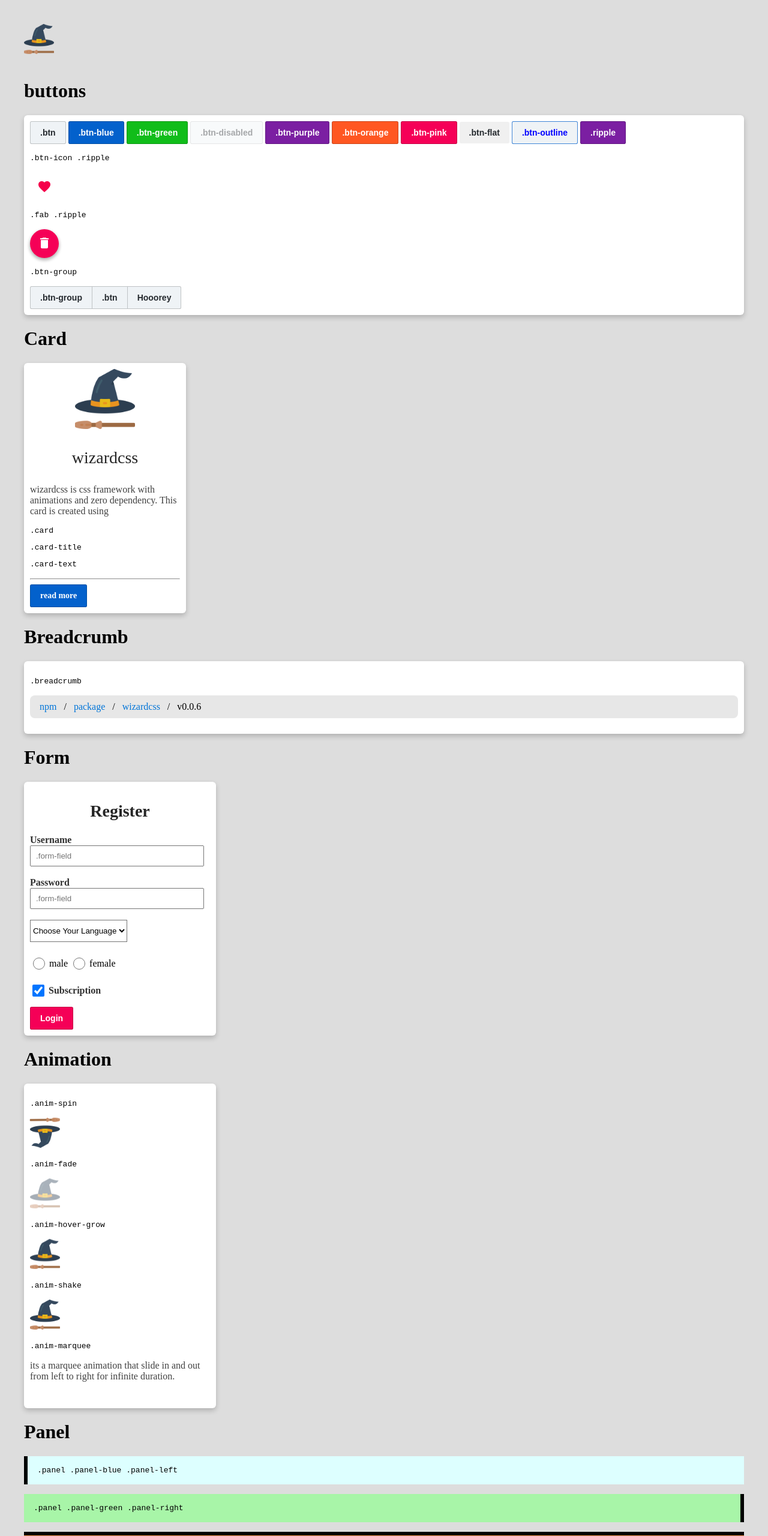
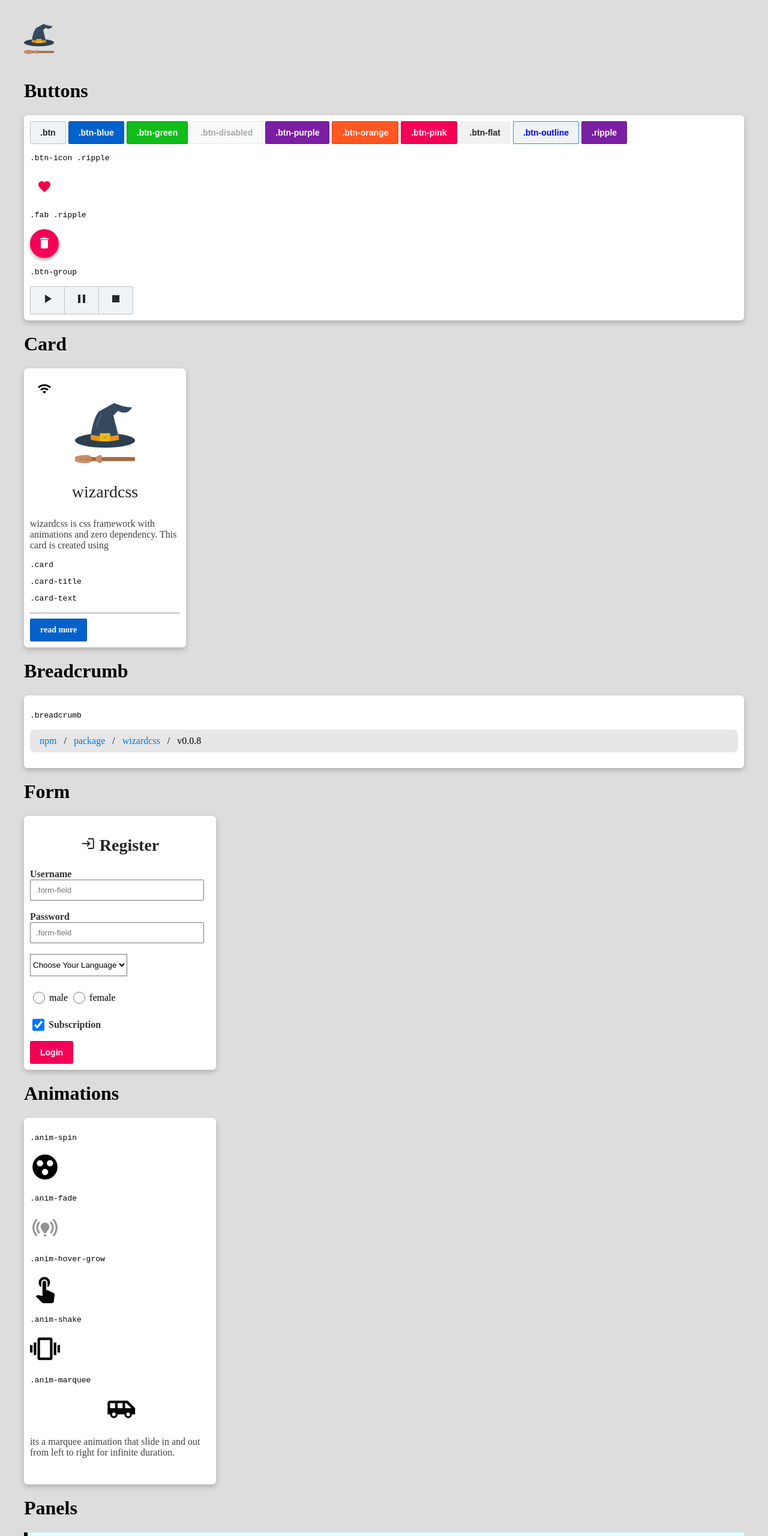
Before and after one commit to iamabs2001/wizardcss, a website built with webpack: page index.html in a window 1280 px wide. Shown: the top 2560 px of the page at 60% size. Built offline with nearby package versions, Linux system fonts and the light colour scheme.

Commit message:
npm v0.0.8

```diff
--- a/index.html
+++ b/index.html
@@ -5,7 +5,7 @@
     <meta name="viewport" content="width=device-width, initial-scale=1.0">
     <meta http-equiv="X-UA-Compatible" content="ie=edge">
     <meta name="description" content="Wizardcss - A Simple, Minimalistic, Zero Dependency css framework.">
-    <meta name="keywords" content="Wizardcss, wizard, css, framework, css framework"/>
+    <meta name="keywords" content="Wizardcss,wizard css, wizard, css, framework, css framework"/>
     <title> Wizardcss - CSS Framework </title>
     <link rel="stylesheet" href="./dist/wizardcss.min.css">
     <link href="https://fonts.googleapis.com/icon?family=Material+Icons" rel="stylesheet">
@@ -22,12 +22,12 @@
 <body style="background-color: #dddddd;margin: 40px;">
     <img src="icon.png" width="50px" height="50px"><br><br>
 
-    <h1>buttons</h1>
+    <h1>Buttons</h1>
     <div class="card" style="background-color: white">
         <button class="btn">.btn</button>
         <button class="btn btn-blue">.btn-blue</button>
         <button class="btn btn-green">.btn-green</button>
-        <button class="btn btn-disabled">.btn-disabled</button>
+        <button class="btn btn-disabled" disabled>.btn-disabled</button>
         <button class="btn btn-purple">.btn-purple</button>
         <button class="btn btn-orange">.btn-orange</button>
         <button class="btn btn-pink">.btn-pink</button>
@@ -40,14 +40,15 @@
         <button class="fab ripple"><i class="material-icons">delete</i></button>
         <p><pre>.btn-group</pre></p>
         <div class="btn-group">
-            <button class="btn">.btn-group</button>
-            <button class="btn">.btn</button>
-            <button class="btn">Hooorey</button>
+            <button class="btn"><i class="material-icons">play_arrow</i></button>
+            <button class="btn"><i class="material-icons">pause</i></button>
+            <button class="btn"><i class="material-icons">stop</i></button>
         </div>
     </div>
 
     <h1>Card</h1>
     <div class="card col" style="background-color: white;width: 250px">
+        <button class="btn-icon ripple"><i class="material-icons">wifi</i></button>
         <center><img src="icon.png" width="100px" height="100px"></center>
         <center><p class="card-title"> wizardcss </p></center>
         <p class="card-text">wizardcss is css framework with animations and zero dependency.
@@ -66,13 +67,13 @@
             <li><a href="#">npm</a></li>
             <li><a href="#">package</a></li>
             <li><a href="#">wizardcss</a></li>
-            <li>v0.0.6</li>
+            <li>v0.0.8</li>
         </ul>
     </div>
 
     <h1>Form</h1>
     <div class="card col" style="background-color: white;width: 300px">
-        <h2 align="center" class="card-title">Register</h2>
+        <h2 align="center" class="card-title"> <i class="material-icons">login</i> Register</h2>
 
         <label class="label">Username </label>
         <input type="text" class="form-field" placeholder=".form-field"><br>
@@ -97,26 +98,27 @@
         <button type="button" class="btn btn-pink ripple">Login</button>
     </div>
 
-    <h1>Animation</h1>
-    <div class="card col" style="background-color: white;width: 300px;">
+    <h1>Animations</h1>
+    <div class="card col" style="background-color: white;width: 300px;overflow: hidden;">
         <p><pre>.anim-spin</pre></p>
-        <img class="anim-spin" src="icon.png" width="50px" height="50px"><br>
+        <i class="material-icons anim-spin" style="font-size: 50px">group_work</i><br>
 
         <p><pre>.anim-fade</pre></p>
-        <img class="anim-fade" src="icon.png" width="50px" height="50px"><br>
+        <i class="material-icons anim-fade" style="font-size: 50px">online_prediction</i><br>
 
         <p><pre>.anim-hover-grow</pre></p>
-        <img class="anim-hover-grow" src="icon.png" width="50px" height="50px"><br>
+        <i class="material-icons anim-hover-grow" style="font-size: 50px">touch_app</i><br>
 
         <p><pre>.anim-shake</pre></p>
-        <img class="anim-shake" src="icon.png" width="50px" height="50px">
+        <i class="material-icons anim-shake" style="font-size: 50px">vibration</i><br>
 
         <p><pre>.anim-marquee</pre></p>
+        <i class="material-icons anim-marquee" style="font-size: 50px">airport_shuttle</i><br>
         <p class="card-text">its a marquee animation that slide in and out from left to right for infinite duration.</p><br>
 
     </div>
 
-    <h1>Panel</h1>
+    <h1>Panels</h1>
     <div class="panel panel-blue panel-left">
         <p><pre>.panel .panel-blue .panel-left</pre></p>
     </div>
@@ -197,7 +199,7 @@
         </table>
     </div>
 
-    <h1>Image</h1>
+    <h1>Images</h1>
     <div class="card col" style="width: 400px; background-color: white;">
         <p><pre>.img</pre></p>
         <img src="icon.png" width="60px" height="60px" class="img">
@@ -209,7 +211,7 @@
         <img src="icon.png" width="60px" height="60px" class="img img-blur">
     </div>
 
-    <h1>Loader</h1>
+    <h1>Loaders</h1>
     <div class="card col" style="width: 400px; background-color: white;">
         <p><pre>.loader</pre></p>
         <div class="loader loader"></div>
--- a/package.json
+++ b/package.json
@@ -1,11 +1,12 @@
 {
   "name": "wizardcss",
-  "version": "0.0.7",
+  "version": "0.0.8",
   "description": "A Simple, Minimalistic, Zero Dependency css with animations",
   "keywords": [
     "css",
     "css-framework",
     "wizardcss",
+    "wizard css",
     "scss",
     "ui",
     "ui-framework",
--- a/src/components/button.scss
+++ b/src/components/button.scss
@@ -108,6 +108,10 @@
     color: #0000ff;
 }
 
+.btn-outline:focus {
+    border-color: #0361ccbd;
+}
+
 .btn-outline:hover {
     background-color:$blue;
     color: white;
@@ -136,15 +140,18 @@
 }
 
 .btn-flat {
-    background-color: rgba(0, 0, 0, 0.060);
-    border: none;
+    background-color: #f1f1f1;
+    border: 1px solid #f1f1f1;
     outline: none;
+    transition-duration: 0.4s;
 }
 
 .btn-flat:hover {
-    background-color: rgba(0, 0, 0, 0.100);
+    background-color: #d8d8d8;
+    border: 1px solid  #d8d8d8;
 }
 
-.btn-flat:focus{
-    border: none;
+.btn-flat:focus {
+    outline: none;
+    border: 1px solid  #d8d8d8;
 }
--- a/src/wizardcss.scss
+++ b/src/wizardcss.scss
@@ -1,5 +1,5 @@
 /*!
- * Wizardcss v0.0.4 (https://github.com/iamabs2001/wizardcss)
+ * Wizardcss v0.0.8 (https://github.com/iamabs2001/wizardcss)
  * NPM (https://www.npmjs.com/package/wizardcss)
  * Copyright 2020 The Wizardcss Authors & Contributors
  * Copyright 2020 Abhijeet Sharma, Sigma Inc.
```
Also changed, not shown: dist/wizardcss.min.css.
